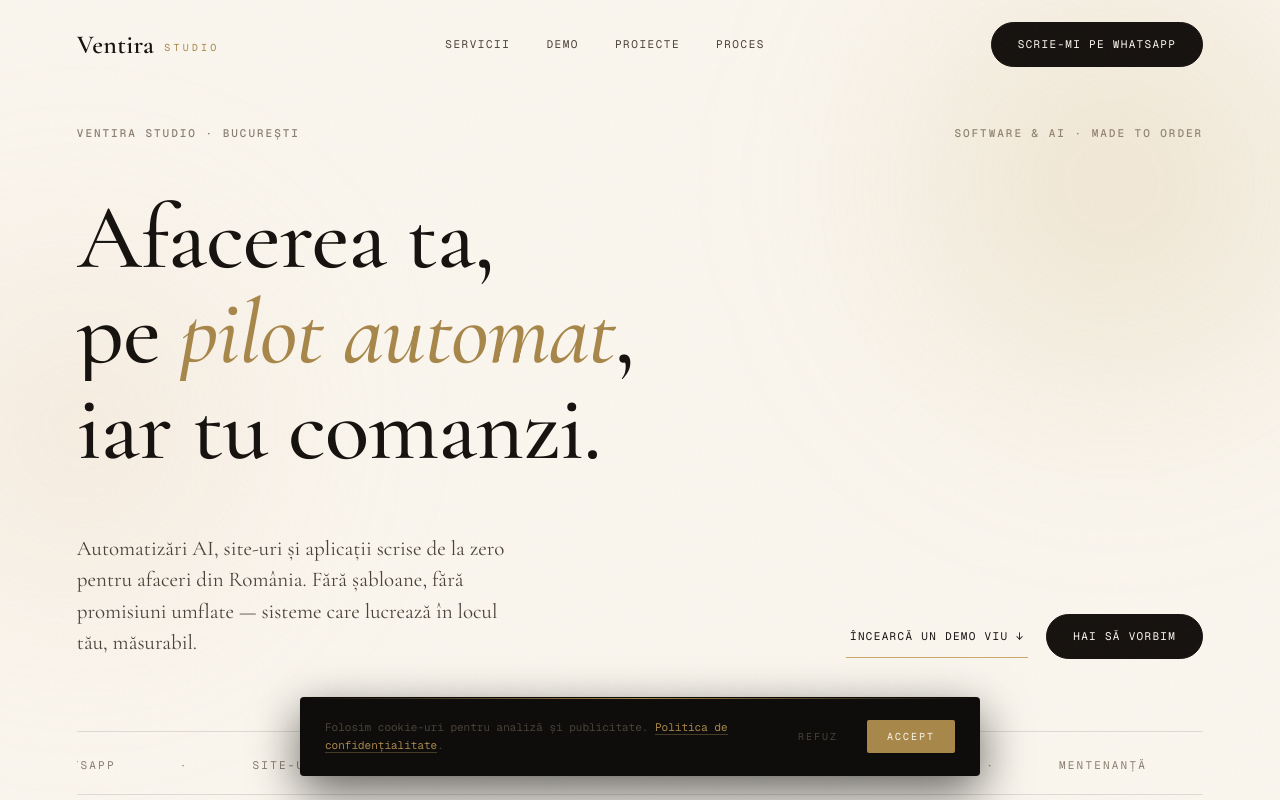
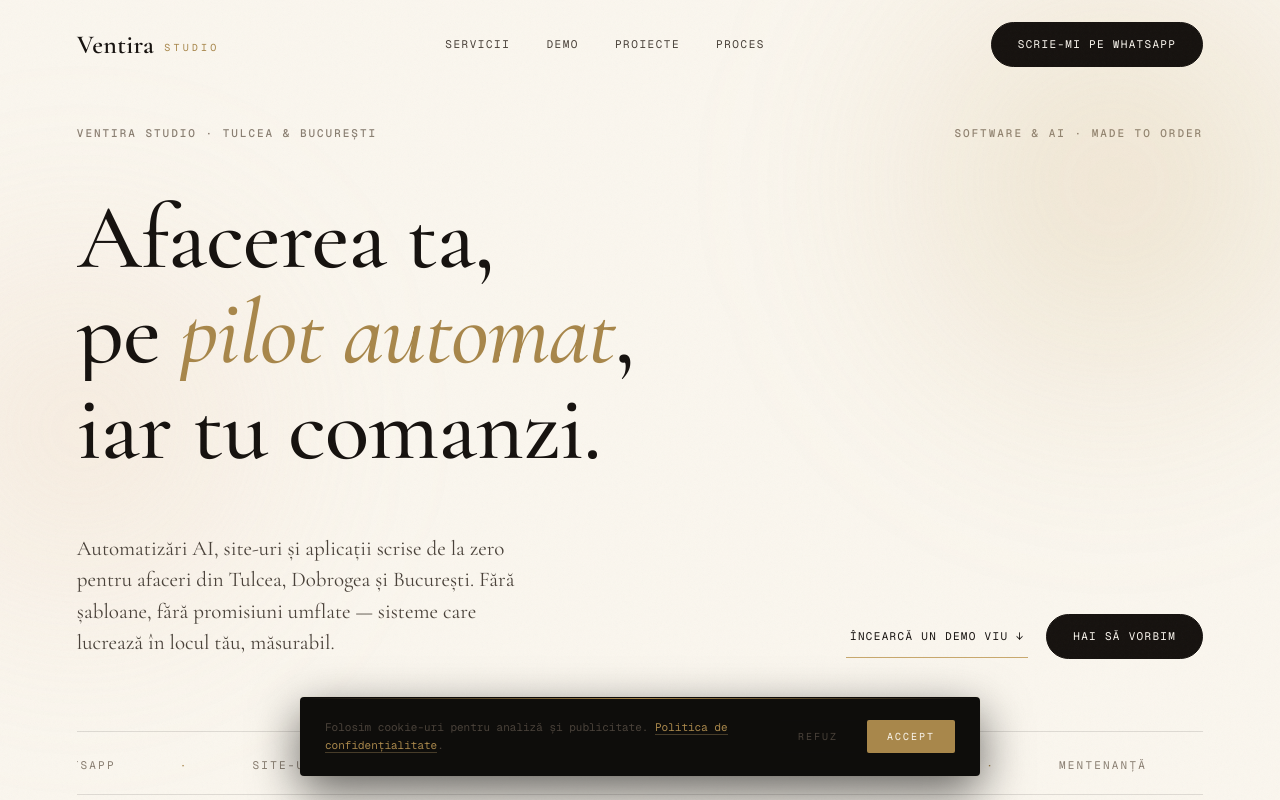
Before and after one commit to andrewg10/ventirastudio, a Next.js app: page / in a window 1280 px wide. Shown: the top 800 px of the page. Built offline with nearby package versions, Linux system fonts and the light colour scheme; no server answers.

Commit message:
Pozitionare: Tulcea/Dobrogea + punct de lucru Bucuresti (hero, footer, title/description/keywords locale, JSON-LD locations + areaServed)

```diff
--- a/src/app/layout.tsx
+++ b/src/app/layout.tsx
@@ -4,10 +4,14 @@ import "./globals.css";
 import CookieConsent from "@/components/CookieConsent";
 
 export const metadata: Metadata = {
-  title: "Ventira Studio · Sisteme AI și software care lucrează pentru tine",
+  title: "Ventira Studio · Agenți AI și site-uri · Tulcea & București",
   description:
-    "Automatizări AI, site-uri și aplicații construite la comandă pentru afaceri din România. Afacerea ta, pe pilot automat — iar tu comanzi.",
-  keywords: ["automatizare AI Romania", "agenti AI", "site-uri custom", "AI receptionist", "Ventira Studio"],
+    "Automatizări AI, site-uri și aplicații construite la comandă pentru afaceri din Tulcea, Dobrogea și București. Agenți WhatsApp în producție la restaurante, autogară și depozite. Afacerea ta, pe pilot automat — iar tu comanzi.",
+  keywords: [
+    "agentie AI Tulcea", "automatizare AI Tulcea", "creare site Tulcea", "site web Tulcea",
+    "agent WhatsApp restaurant", "agent AI rezervari", "automatizare AI Dobrogea", "automatizare AI Constanta",
+    "agentie AI Bucuresti", "site-uri custom", "AI receptionist", "Ventira Studio",
+  ],
   metadataBase: new URL("https://www.ventirastudio.ro"),
   openGraph: {
     title: "Ventira Studio · Sisteme AI și software care lucrează pentru tine",
@@ -21,7 +25,7 @@ export const metadata: Metadata = {
         url: "/og-image.png",
         width: 1200,
         height: 630,
-        alt: "Ventira Studio — Agenție AI din România",
+        alt: "Ventira Studio — Agenți AI și site-uri pentru afaceri din Tulcea, Dobrogea și București",
       },
     ],
   },
@@ -52,13 +56,25 @@ const ORG_JSONLD = {
   logo: "https://www.ventirastudio.ro/ventira-logo-hero.png",
   email: "contact@ventirastudio.ro",
   description:
-    "Automatizări AI, site-uri și aplicații construite la comandă pentru afaceri din România.",
+    "Automatizări AI, site-uri și aplicații construite la comandă pentru afaceri din Tulcea, Dobrogea și București.",
   address: {
     "@type": "PostalAddress",
     addressLocality: "București",
     addressCountry: "RO",
   },
-  areaServed: "RO",
+  location: [
+    { "@type": "Place", name: "Ventira Studio — Tulcea", address: { "@type": "PostalAddress", addressLocality: "Tulcea", addressRegion: "Tulcea", addressCountry: "RO" } },
+    { "@type": "Place", name: "Ventira Studio — București (punct de lucru)", address: { "@type": "PostalAddress", addressLocality: "București", addressCountry: "RO" } },
+  ],
+  areaServed: [
+    { "@type": "City", name: "Tulcea" },
+    { "@type": "City", name: "Constanța" },
+    { "@type": "City", name: "Brăila" },
+    { "@type": "City", name: "Galați" },
+    { "@type": "AdministrativeArea", name: "Dobrogea" },
+    { "@type": "City", name: "București" },
+    { "@type": "Country", name: "România" },
+  ],
   telephone: "+40769292363",
   contactPoint: {
     "@type": "ContactPoint",
--- a/src/components/Footer.tsx
+++ b/src/components/Footer.tsx
@@ -27,7 +27,7 @@ export default function Footer() {
           </Link>
         ))}
       </nav>
-      <span className="mono">București, România · {EMAIL}</span>
+      <span className="mono">Tulcea · București · {EMAIL}</span>
     </footer>
   );
 }
--- a/src/components/Hero.tsx
+++ b/src/components/Hero.tsx
@@ -25,7 +25,7 @@ export default function Hero() {
       <div className="wash gold" style={{ width: "640px", height: "640px", top: "-10%", right: "-12%" }} />
       <div className="wash blush" style={{ width: "520px", height: "520px", bottom: "8%", left: "-14%" }} />
       <div className="meta-line mono">
-        <span>Ventira Studio · București</span>
+        <span>Ventira Studio · Tulcea & București</span>
         <span>Software & AI · Made to order</span>
       </div>
       <h1>
@@ -36,8 +36,8 @@ export default function Hero() {
       <div className="hero-sub">
         <p className="rv">
           Automatizări AI, site-uri și aplicații scrise de la zero pentru
-          afaceri din România. Fără șabloane, fără promisiuni umflate —
-          sisteme care lucrează în locul tău, măsurabil.
+          afaceri din Tulcea, Dobrogea și București. Fără șabloane, fără
+          promisiuni umflate — sisteme care lucrează în locul tău, măsurabil.
         </p>
         <div className="cta-row rv">
           <a className="btn-ghost" href="#demo">Încearcă un demo viu ↓</a>
```
